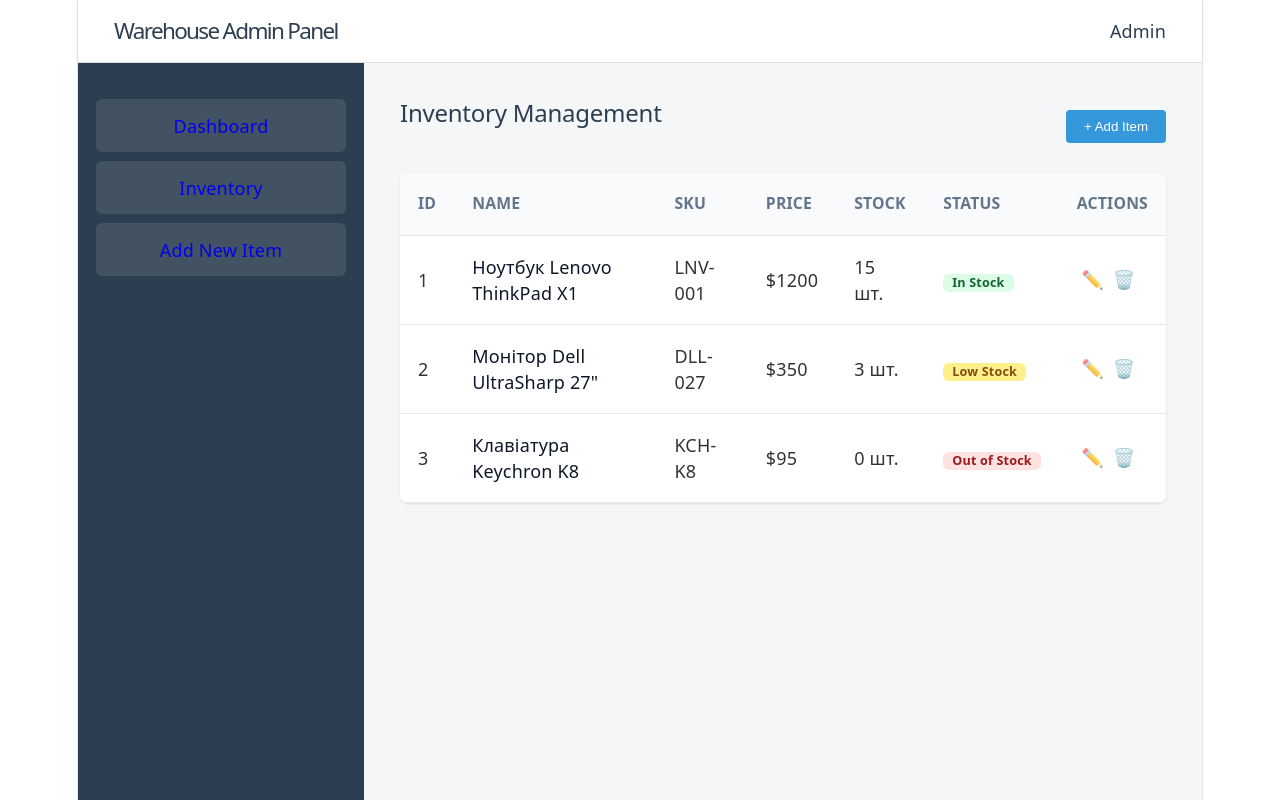
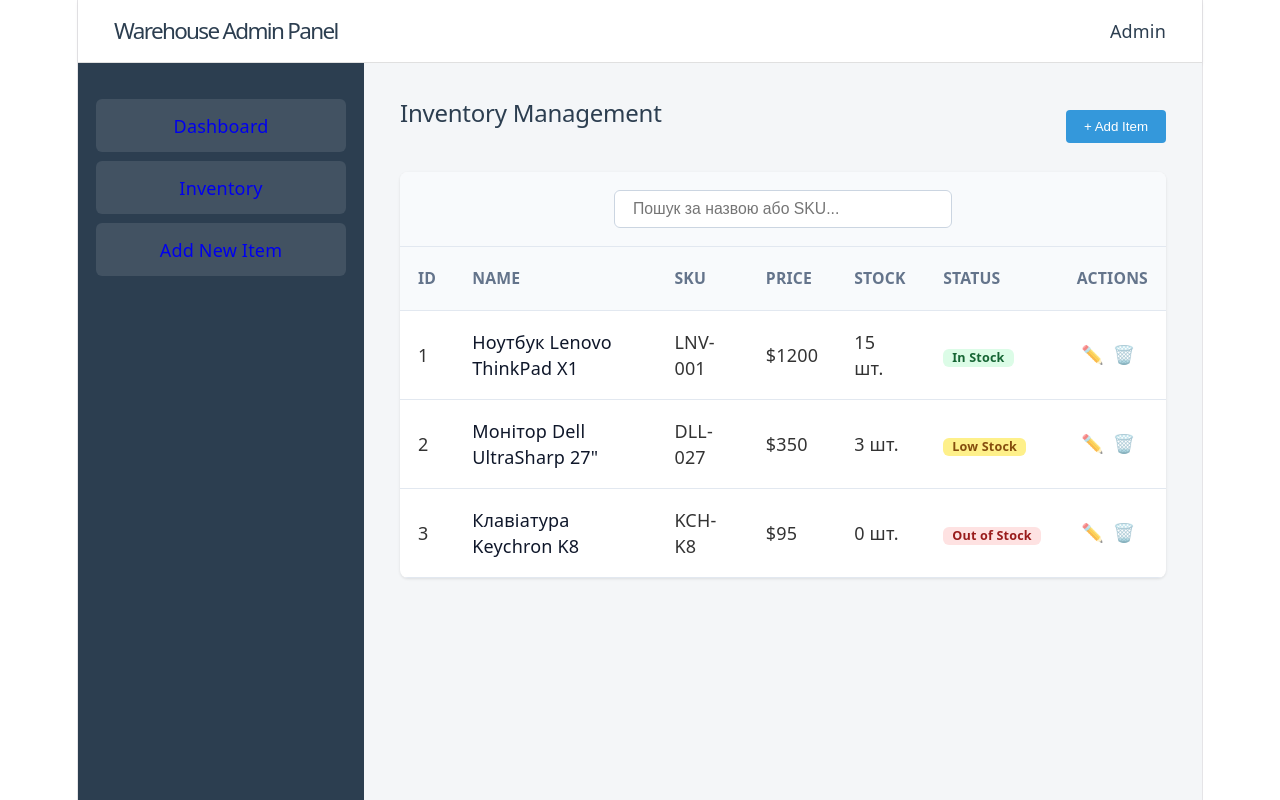
Before and after one commit to Igor-ct/lab7-admin-web-service, a React (Vite) app: page /inventory in a window 1280 px wide. Built offline with nearby package versions, Linux system fonts and the light colour scheme.

Commit message:
feat: add inventory search functionality
- add search bar to inventory table
- show empty state when no products are found

```diff
--- a/src/components/inventory/InventoryTable/InventoryTable.jsx
+++ b/src/components/inventory/InventoryTable/InventoryTable.jsx
@@ -1,3 +1,4 @@
+import { useState } from 'react';
 import styles from './InventoryTable.module.css';
 
 const DUMMY_INVENTORY = [
@@ -7,8 +8,26 @@ const DUMMY_INVENTORY = [
 ];
 
 function InventoryTable() {
+ const [searchTerm, setSearchTerm] = useState('');
+
+ const filteredItems = DUMMY_INVENTORY.filter(item =>
+    item.name.toLowerCase().includes(searchTerm.toLowerCase()) ||
+    item.sku.toLowerCase().includes(searchTerm.toLowerCase())
+  );
+
   return (
     <div className={styles.tableWrapper}>
+
+      <div className={styles.toolbar}>
+        <input
+          type="text"
+          placeholder="Пошук за назвою або SKU..."
+          className={styles.searchInput}
+          value={searchTerm}
+          onChange={(e) => setSearchTerm(e.target.value)}
+        />
+      </div>
+
       <table className={styles.table}>
         <thead>
           <tr>
@@ -22,7 +41,15 @@ function InventoryTable() {
           </tr>
         </thead>
         <tbody>
-          {DUMMY_INVENTORY.map((item) => (
+          {filteredItems.length === 0 ? (
+            <tr>
+              <td colSpan="7" className={styles.emptyState}>
+                <div style={{ fontSize: '2rem', marginBottom: '1rem' }}>📦</div>
+                <h4>Products not found</h4>
+              </td>
+            </tr>
+          ) : (
+            filteredItems.map((item) => (
               <tr key={item.id}>
                 <td>{item.id}</td>
                 <td className={styles.itemName}>{item.name}</td>
@@ -39,7 +66,8 @@ function InventoryTable() {
                   <button className={styles.actionBtn}>🗑️</button>
                 </td>
               </tr>
-          ))}
+            ))
+          )}
         </tbody>
       </table>
     </div>
--- a/src/components/inventory/InventoryTable/InventoryTable.module.css
+++ b/src/components/inventory/InventoryTable/InventoryTable.module.css
@@ -67,3 +67,40 @@
 .actionBtn:hover {
   opacity: 1;
 }
+.toolbar {
+  padding: 1rem;
+  border-bottom: 1px solid #e2e8f0;
+  background-color: #f8fafc;
+}
+
+.searchInput {
+  width: 100%;
+  max-width: 300px;
+  padding: 0.5rem 1rem;
+  border: 1px solid #cbd5e1;
+  border-radius: 6px;
+  font-size: 0.875rem;
+  outline: none;
+  transition: border-color 0.2s;
+}
+
+.searchInput:focus {
+  border-color: #3498db;
+  box-shadow: 0 0 0 2px rgba(52, 152, 219, 0.2);
+}
+
+.emptyState {
+  text-align: center;
+  padding: 3rem 1rem !important;
+  color: #64748b;
+}
+
+.emptyState h4 {
+  margin: 0 0 0.5rem 0;
+  color: #0f172a;
+}
+
+.emptyState p {
+  margin: 0;
+  font-size: 0.875rem;
+}
```
Lines whose indentation alone changed are shown as unchanged.
